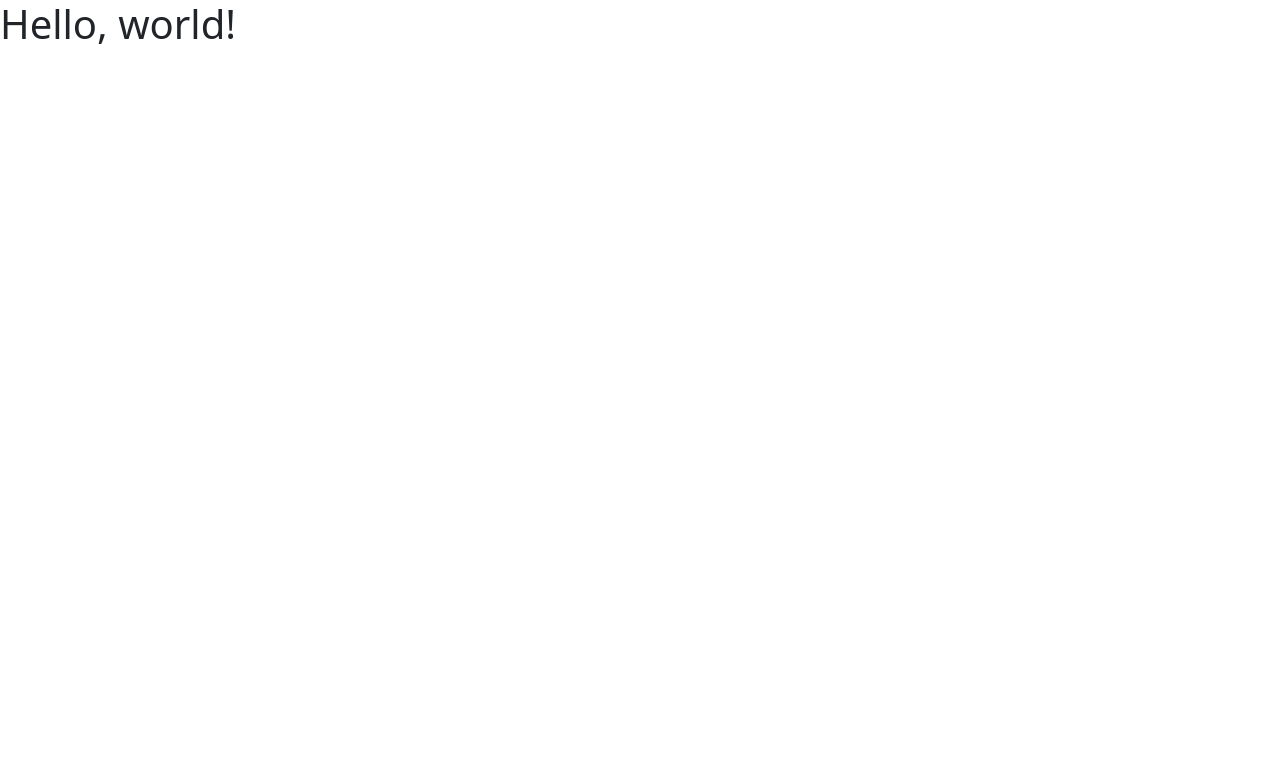
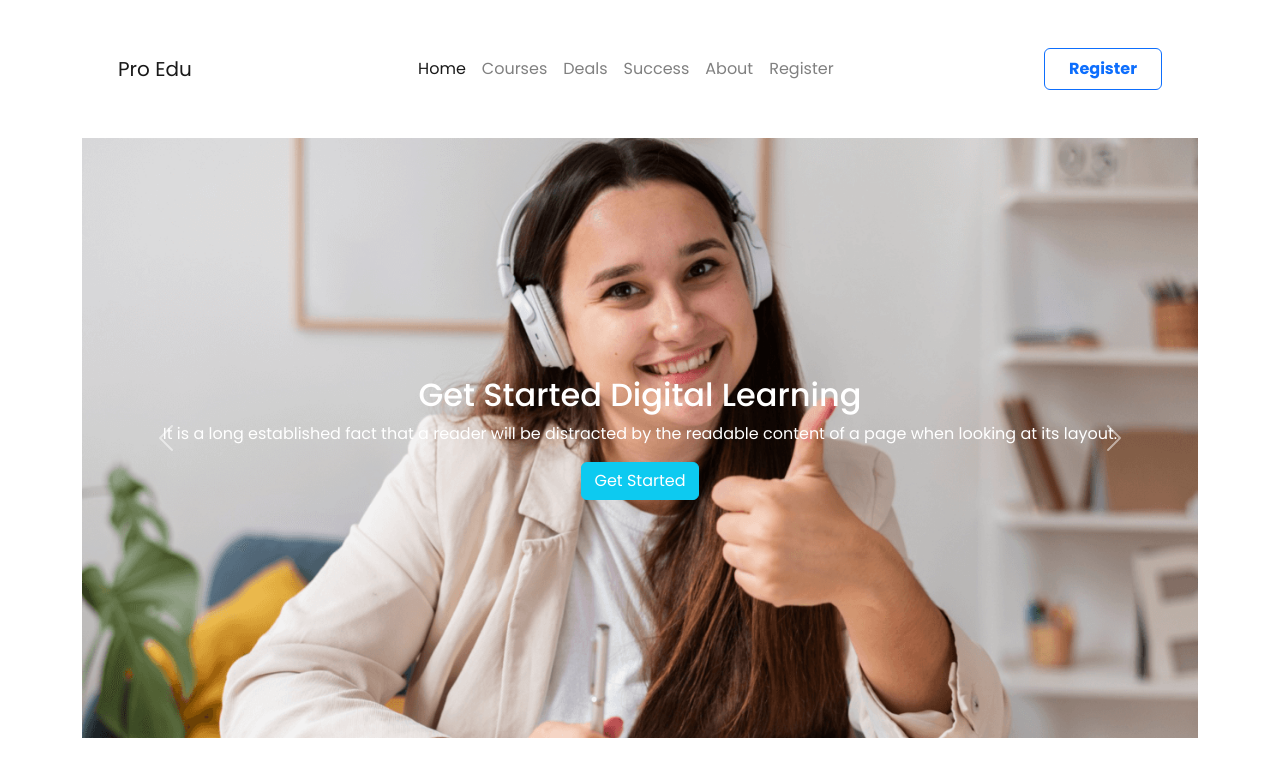
Before and after one commit to neasher1/edTechWebsite, a plain HTML site: page index.html in a window 1280 px wide. Drawn offline with nearby package versions, Linux system fonts and the light colour scheme.

Commit message:
slider and nav section done

```diff
--- a/index.html
+++ b/index.html
@@ -9,16 +9,125 @@
     <!-- bootstrap cdn -->
     <link href="https://cdn.jsdelivr.net/npm/bootstrap@5.2.0/dist/css/bootstrap.min.css" rel="stylesheet"
         integrity="sha384-gH2yIJqKdNHPEq0n4Mqa/HGKIhSkIHeL5AyhkYV8i59U5AR6csBvApHHNl/vI1Bx" crossorigin="anonymous">
+    <link rel="stylesheet" href="style.css">
 </head>
 
-<body>
-    <h1>Hello, world!</h1>
+<body class="container">
+    <header>
+        <!-- navbar start -->
+        <div class="py-4">
+            <nav class="navbar navbar-expand-lg p-4">
+                <div class="container-fluid">
+                    <a class="navbar-brand" href="#">Pro Edu</a>
+                    <button class="navbar-toggler" type="button" data-bs-toggle="collapse"
+                        data-bs-target="#navbarSupportedContent" aria-controls="navbarSupportedContent"
+                        aria-expanded="false" aria-label="Toggle navigation">
+                        <span class="navbar-toggler-icon"></span>
+                    </button>
+                    <div class="collapse navbar-collapse" id="navbarSupportedContent">
+                        <ul class="custom-nav-text navbar-nav mx-auto mb-2 mb-lg-0">
+                            <li class="nav-item">
+                                <a class="nav-link active" aria-current="page" href="#">Home</a>
+                            </li>
+                            <li class="nav-item">
+                                <a class="nav-link" href="#">Courses</a>
+                            </li>
+                            <li class="nav-item">
+                                <a class="nav-link" href="#">Deals</a>
+                            </li>
+                            <li class="nav-item">
+                                <a class="nav-link" href="#">Success</a>
+                            </li>
+                            <li class="nav-item">
+                                <a class="nav-link" href="#">About</a>
+                            </li>
+                            <li class="nav-item">
+                                <a class="nav-link" href="#">Register</a>
+                            </li>
+                        </ul>
+                        <button
+                            class="px-4 py-2 border border-primary bg-white text-primary rounded fw-bold">Register</button>
+                    </div>
+                </div>
+            </nav>
+        </div>
+        <!-- navbar end -->
+
+        <!-- carousel start -->
+        <section>
+            <div id="carouselExampleCaptions" class="carousel slide" data-bs-ride="false">
+                <div class="carousel-inner">
+                    <div class="carousel-item active">
+                        <div class="slider-img-first d-flex align-items-center justify-content-center">
+                            <div class="p-5">
+                                <h2 class="text-center text-white">Get Started Digital Learning</h2>
+                                <p class="text-center text-white">It is a long established fact that a reader will be
+                                    distracted by the readable
+                                    content of a page when looking at its layout.</p>
+                                <div class="text-center">
+                                    <button class="btn btn-info text-white">Get Started</button>
+                                </div>
+                            </div>
+                        </div>
+                    </div>
+                    <div class="carousel-item">
+                        <div class="slider-img-sec d-flex align-items-center justify-content-center">
+                            <div class="p-5">
+                                <h2 class="text-center text-white">Get Started Digital Learning</h2>
+                                <p class="text-center text-white">It is a long established fact that a reader will be
+                                    distracted by the readable
+                                    content of a page when looking at its layout.</p>
+                                <div class="text-center">
+                                    <button class="btn btn-info text-white">Get Started</button>
+                                </div>
+                            </div>
+                        </div>
+                    </div>
+                    <div class="carousel-item">
+                        <div class="slider-img-third d-flex align-items-center justify-content-center">
+                            <div class="p-5">
+                                <h2 class="text-center text-white">Get Started Digital Learning</h2>
+                                <p class="text-center text-white">It is a long established fact that a reader will be
+                                    distracted by the readable
+                                    content of a page when looking at its layout.</p>
+                                <div class="text-center">
+                                    <button class="btn btn-info text-white">Get Started</button>
+                                </div>
+                            </div>
+                        </div>
+                    </div>
+                </div>
+                <button class="carousel-control-prev" type="button" data-bs-target="#carouselExampleCaptions"
+                    data-bs-slide="prev">
+                    <span class="carousel-control-prev-icon" aria-hidden="true"></span>
+                    <span class="visually-hidden">Previous</span>
+                </button>
+                <button class="carousel-control-next" type="button" data-bs-target="#carouselExampleCaptions"
+                    data-bs-slide="next">
+                    <span class="carousel-control-next-icon" aria-hidden="true"></span>
+                    <span class="visually-hidden">Next</span>
+                </button>
+            </div>
+        </section>
+        <!-- carousel end -->
+    </header>
+
+    <main>
+        <!-- Popular Courses start -->
+        <section>
+
+        </section>
+        <!-- Popular Courses end -->
+    </main>
 
 
-
+    <!-- bootstrap link  -->
     <script src="https://cdn.jsdelivr.net/npm/bootstrap@5.2.0/dist/js/bootstrap.bundle.min.js"
         integrity="sha384-A3rJD856KowSb7dwlZdYEkO39Gagi7vIsF0jrRAoQmDKKtQBHUuLZ9AsSv4jD4Xa"
         crossorigin="anonymous"></script>
 </body>
+<footer>
+
+</footer>
 
 </html>
--- /dev/null
+++ b/style.css
@@ -0,0 +1,38 @@
+/* =============import google fonts =============*/
+@import url('https://fonts.googleapis.com/css2?family=Poppins:wght@400;500;700&display=swap');
+
+/*================ basic css================= */
+body {
+    font-family: 'Poppins', sans-serif;
+}
+
+.custom-nav-text li a {
+    color: gray;
+}
+
+.slider-img-first {
+    background-image: url(images/cover/cover-1.png);
+    background-repeat: no-repeat;
+    background-size: cover;
+    background-position: center;
+    height: 75vh;
+    width: 100%;
+}
+
+.slider-img-sec {
+    background-image: url(images/cover/cover-2.jpg);
+    background-repeat: no-repeat;
+    background-size: cover;
+    background-position: center;
+    height: 75vh;
+    width: 100%;
+}
+
+.slider-img-third {
+    background-image: url(images/cover/cover-3.jpg);
+    background-repeat: no-repeat;
+    background-size: cover;
+    background-position: center;
+    height: 75vh;
+    width: 100%;
+}
```
